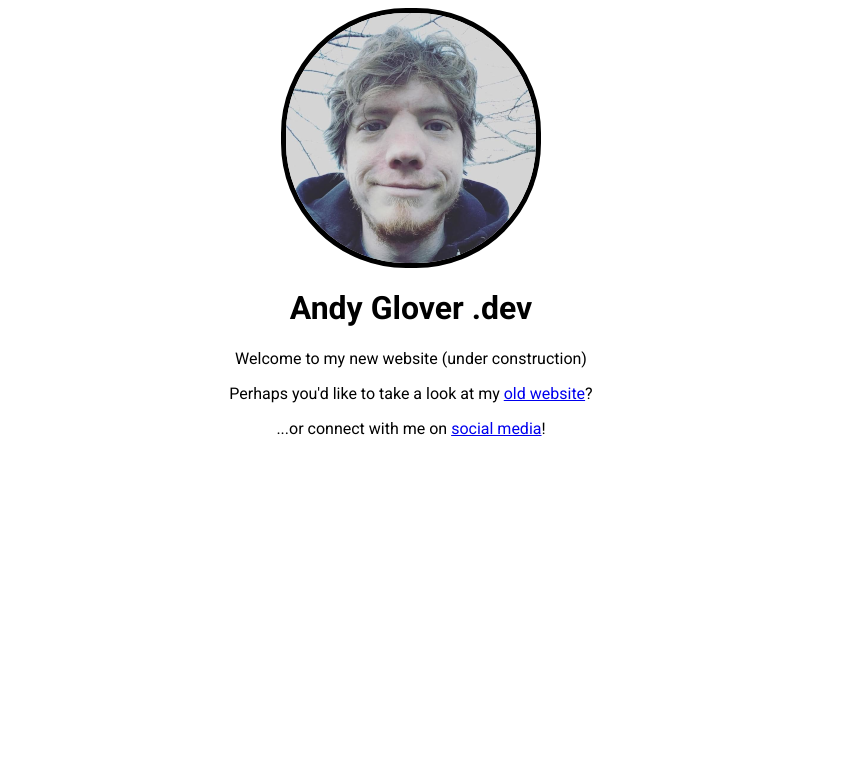
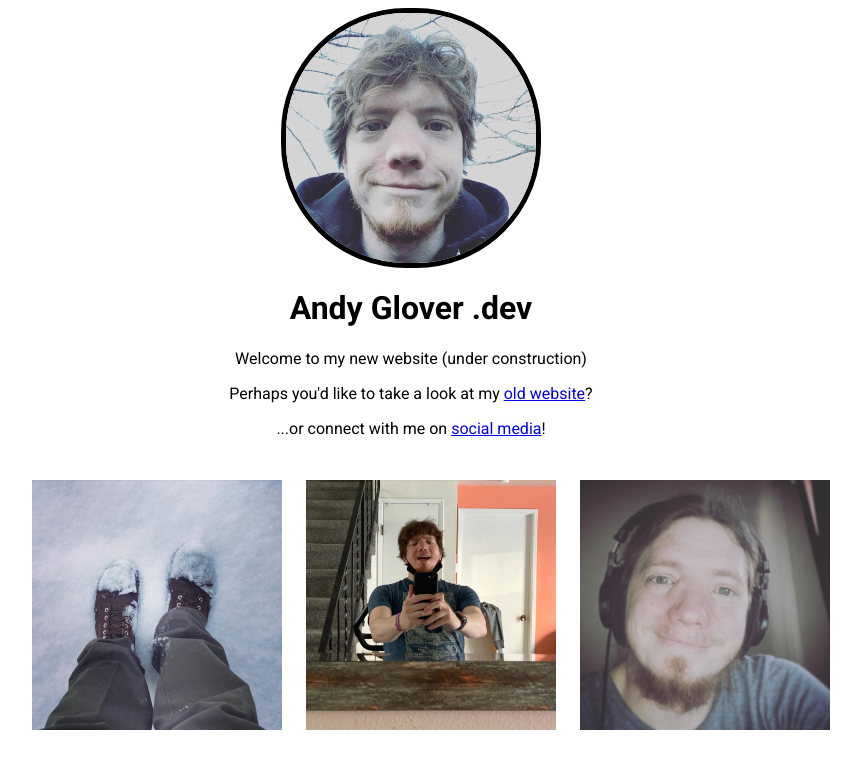
Before and after one commit to andyglover/andyglover.dev, a plain HTML site: page index.html in a window 1280 px wide. Shown: the whole page, without its empty margins (229-1090 px from the left). Drawn offline with Linux system fonts and the light colour scheme.

Commit message:
added some friendly photos

```diff
--- a/css/style.css
+++ b/css/style.css
@@ -6,8 +6,25 @@ p {
   font-family: "Roboto", sans-serif;
 }
 img {
+}
+
+.portrait {
   display: block;
   margin: 0 auto;
   border-radius: 125px;
   border: 5px solid black;
 }
+
+.container {
+  text-align: center;
+}
+ul {
+  display: inline-block;
+}
+li {
+  display: inline;
+  list-style-type: none;
+}
+.instagram_picture {
+  padding: 10px;
+}
--- a/index.html
+++ b/index.html
@@ -8,7 +8,7 @@
     <title>andyglover.dev</title>
   </head>
   <body>
-    <img src="img/avatar.png" alt="portrait of andy glover" />
+    <img class="portrait" src="img/avatar.png" alt="portrait of andy glover" />
     <h1>Andy Glover .dev</h1>
     <p>Welcome to my new website (under construction)</p>
     <p>
@@ -19,5 +19,12 @@
       ...or connect with me on
       <a href="http://www.twitter.com/andygloverdev">social media</a>!
     </p>
+    <div class="container">
+      <ul>
+        <li><img class="instagram_picture" src="img/boots.png" alt="" /></li>
+        <li><img class="instagram_picture" src="img/mirror.png" alt="" /></li>
+        <li><img class="instagram_picture" src="img/face.png" alt="" /></li>
+      </ul>
+    </div>
   </body>
 </html>
```
Also changed, not shown: img/boots.png (added), img/face.png (added), img/mirror.png (added).
